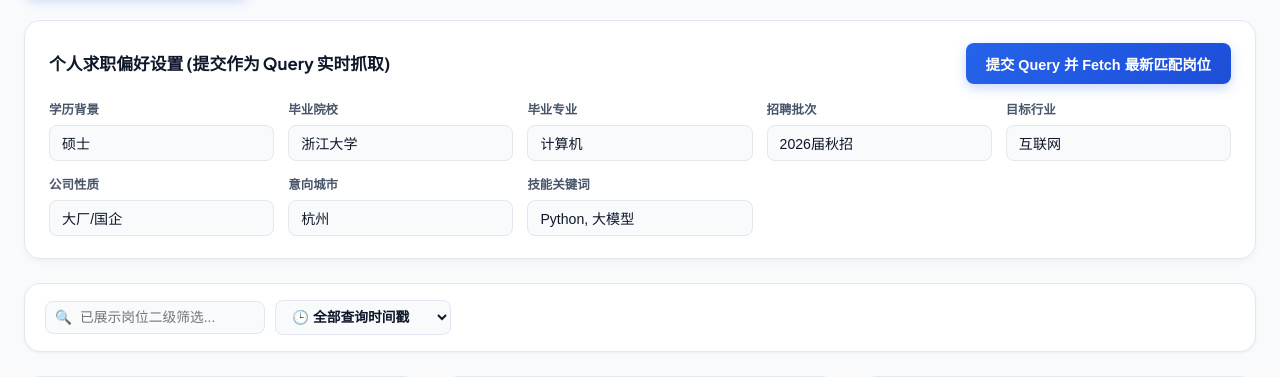
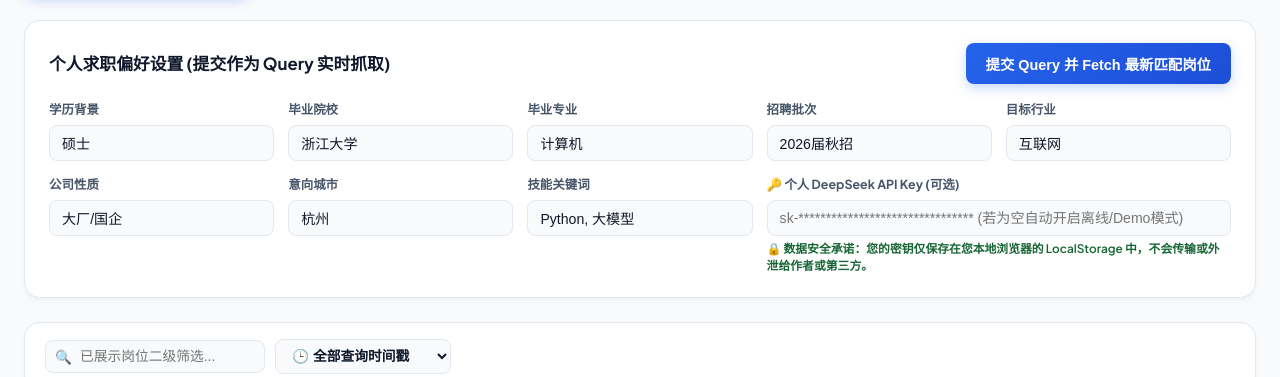
Before and after one commit to liyu-1028/jobhunter, a FastAPI app: page / in a window 1280 px wide. Shown: the part 199-576 px from the top of the page. Run offline with FastAPI, Linux system fonts and the light colour scheme; data comes from the database, SQL or seed files in the repository; both versions use the stored data as it was after the commit.

Commit message:
feat: 新增网页端配置个人 DeepSeek API Key 功能，支持浏览器 LocalStorage 本地防泄露安全存储

```diff
--- a/src/models.py
+++ b/src/models.py
@@ -11,6 +11,7 @@ class UserProfile(BaseModel):
     company_size: str = "1000人以上"
     location: str = "杭州"
     keywords: str = "Python, 大模型"
+    api_key: Optional[str] = None  # 用户专属 API Key
 
 class JobItem(BaseModel):
     id: str
--- a/src/server.py
+++ b/src/server.py
@@ -36,7 +36,7 @@ app.add_middleware(
 )
 
 db = JobDatabase()
-engine = create_default_engine()
+default_engine = create_default_engine()
 ent_manager = CentralEnterpriseManager()
 counselor_adapter = CounselorJobAdapter()
 renderer = HTMLReportRenderer()
@@ -45,6 +45,7 @@ renderer = HTMLReportRenderer()
 class CounselorFetchRequest(BaseModel):
     province: Optional[str] = "all"
     city: Optional[str] = "all"
+    api_key: Optional[str] = None
 
 
 class OptionalUserProfile(BaseModel):
@@ -57,6 +58,7 @@ class OptionalUserProfile(BaseModel):
     company_size: Optional[str] = "1000人以上"
     location: Optional[str] = "杭州"
     keywords: Optional[str] = "Python, 大模型"
+    api_key: Optional[str] = None
 
 
 @app.get("/", response_class=HTMLResponse)
@@ -71,7 +73,7 @@ def index_page():
 
     if not os.path.exists(index_path):
         profile = UserProfile()
-        res = engine.search_all_sources(profile)
+        res = default_engine.search_all_sources(profile)
         renderer.render(res, history_jobs=db.get_all_jobs(), output_file=index_path)
 
     return FileResponse(index_path)
@@ -80,7 +82,7 @@ def index_page():
 # --- API 1: /api/search_jobs (支持 GET & POST) ---
 @app.api_route("/api/search_jobs", methods=["GET", "POST"])
 def api_search_jobs(profile: Optional[OptionalUserProfile] = None):
-    """【Tab 1】接收个人信息 Query，实时抓取并匹配岗位"""
+    """【Tab 1】接收个人信息 Query，实时抓取并匹配岗位 (支持网页用户专属 API Key)"""
     batch_timestamp = datetime.now().strftime("%Y-%m-%d %H:%M:%S")
 
     if profile is None:
@@ -95,10 +97,17 @@ def api_search_jobs(profile: Optional[OptionalUserProfile] = None):
         company_type=profile.company_type or "大厂/国企",
         company_size=profile.company_size or "1000人以上",
         location=profile.location or "杭州",
-        keywords=profile.keywords or "Python"
+        keywords=profile.keywords or "Python",
+        api_key=profile.api_key
     )
 
-    search_res = engine.search_all_sources(user_prof)
+    # 若前端传来了用户专属 API Key，使用包含该 Key 的引擎，绝不消耗作者 Key
+    if user_prof.api_key:
+        active_engine = create_default_engine(api_key=user_prof.api_key)
+    else:
+        active_engine = default_engine
+
+    search_res = active_engine.search_all_sources(user_prof)
 
     for job in search_res.jobs:
         job.fetched_at = batch_timestamp
@@ -143,16 +152,18 @@ def api_fetch_enterprises():
 # --- API 3: /api/fetch_counselors (支持 GET & POST) ---
 @app.api_route("/api/fetch_counselors", methods=["GET", "POST"])
 def api_fetch_counselors(req: Optional[CounselorFetchRequest] = None):
-    """【Tab 3】按省份和城市实时 Fetch 最新高校辅导员招聘公告与链接"""
+    """【Tab 3】按省份和城市实时 Fetch 最新高校辅导员招聘公告与链接 (支持网页用户专属 API Key)"""
     batch_timestamp = datetime.now().strftime("%Y-%m-%d %H:%M:%S")
 
     prov = req.province if (req and req.province) else "all"
     city = req.city if (req and req.city) else "all"
+    user_key = req.api_key if (req and req.api_key) else None
 
     anns = counselor_adapter.fetch_university_counselor_announcements(
         province=prov,
         city=city,
-        batch_timestamp=batch_timestamp
+        batch_timestamp=batch_timestamp,
+        api_key=user_key
     )
 
     db.save_counselor_announcements(anns, batch_timestamp=batch_timestamp)
--- a/templates/report_template.html
+++ b/templates/report_template.html
@@ -631,7 +631,7 @@
 
         <!-- SECTION 1: JOBS MATCHING VIEW -->
         <div id="view-jobs-section">
-            <!-- 个人求职意向设置表单 (已完全移除此区域所有图标) -->
+            <!-- 个人求职意向设置表单 (包含专属 API Key 安全存储) -->
             <section class="profile-form-panel">
                 <div class="panel-header">
                     <h3>个人求职偏好设置 (提交作为 Query 实时抓取)</h3>
@@ -672,6 +672,15 @@
                     <div class="form-item">
                         <label>技能关键词</label>
                         <input type="text" id="formKeywords" value="{{ profile.keywords or 'Python, 大模型' }}" placeholder="如: Python, 大模型, 算法" />
+                    </div>
+
+                    <!-- 专属 DeepSeek API Key 填写区 -->
+                    <div class="form-item" style="grid-column: span 2;">
+                        <label>🔑 个人 DeepSeek API Key (可选)</label>
+                        <input type="password" id="formApiKey" placeholder="sk-******************************** (若为空自动开启离线/Demo模式)" onchange="saveApiKeyToLocal()" />
+                        <span style="font-size: 0.74rem; color: #166534; font-weight: 600; display: block; margin-top: 4px;">
+                            🔒 <b>数据安全承诺</b>：您的密钥仅保存在您本地浏览器的 LocalStorage 中，不会传输或外泄给作者或第三方。
+                        </span>
                     </div>
                 </div>
             </section>
@@ -907,6 +916,21 @@
             ? ''
             : 'http://127.0.0.1:8000';
 
+        const LOCAL_STORAGE_KEY_NAME = 'jobhunter_user_api_key';
+
+        function saveApiKeyToLocal() {
+            const val = getElemValue('formApiKey', '');
+            localStorage.setItem(LOCAL_STORAGE_KEY_NAME, val);
+        }
+
+        function loadApiKeyFromLocal() {
+            const keyEl = document.getElementById('formApiKey');
+            const saved = localStorage.getItem(LOCAL_STORAGE_KEY_NAME);
+            if (keyEl && saved) {
+                keyEl.value = saved;
+            }
+        }
+
         function getElemValue(id, defaultVal = '') {
             const el = document.getElementById(id);
             return (el && el.value) ? el.value.trim() : defaultVal;
@@ -953,7 +977,8 @@
                 company_type: getElemValue('formCompanyType', '大厂/国企'),
                 company_size: '1000人以上',
                 location: getElemValue('formLocation', '杭州'),
-                keywords: getElemValue('formKeywords', 'Python, 大模型')
+                keywords: getElemValue('formKeywords', 'Python, 大模型'),
+                api_key: getElemValue('formApiKey', '')
             };
 
             showLoading(`⏳ 正在提交 Query [${profile.batch}] [${profile.company_type}] [${profile.location}] 发起匹配...`);
@@ -1082,6 +1107,7 @@
         async function fetchCounselorsFromApi() {
             const prov = getElemValue('counselorProvFilter', 'all');
             const city = getElemValue('counselorCityInput', 'all') || 'all';
+            const apiKey = getElemValue('formApiKey', '');
 
             showLoading(`⏳ 正在 Fetch [省份: ${prov}] [城市: ${city}] 最新高校辅导员招聘公告...`);
 
@@ -1089,7 +1115,7 @@
                 const res = await fetch(`${API_BASE}/api/fetch_counselors`, {
                     method: 'POST',
                     headers: { 'Content-Type': 'application/json' },
-                    body: JSON.stringify({ province: prov, city: city })
+                    body: JSON.stringify({ province: prov, city: city, api_key: apiKey })
                 });
                 if (!res.ok) throw new Error(`HTTP Code: ${res.status}`);
                 const data = await res.json();
@@ -1223,6 +1249,7 @@
         }
 
         document.addEventListener('DOMContentLoaded', () => {
+            loadApiKeyFromLocal();
             applyJobFilters();
         });
     </script>
```
Also changed, not shown: src/adapters/counselor_adapter.py (+14 -22 lines), tests/test_api_key_customization.py (added, +45 -0 lines), data/jobhunter.db, 1 other file.
